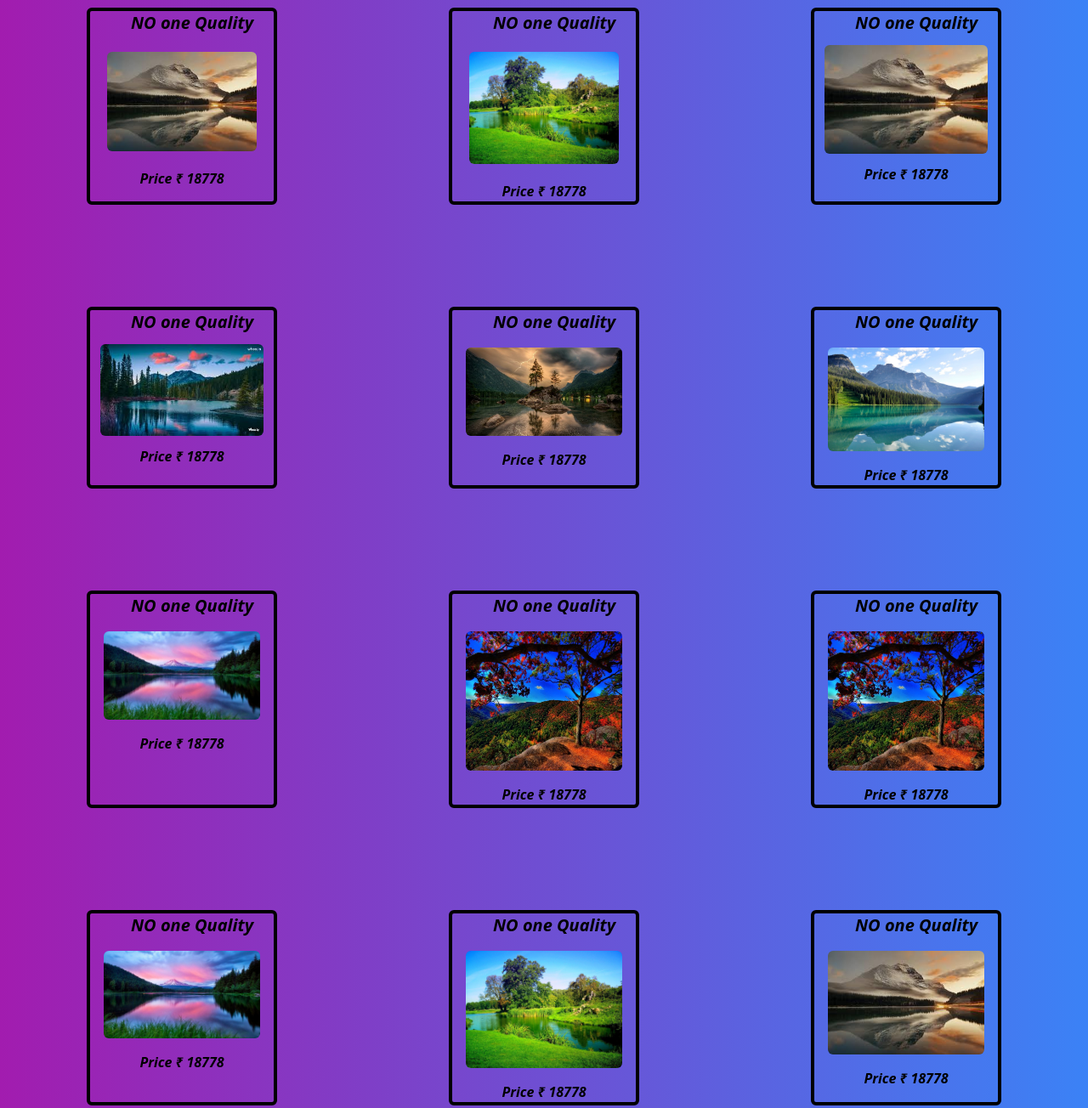
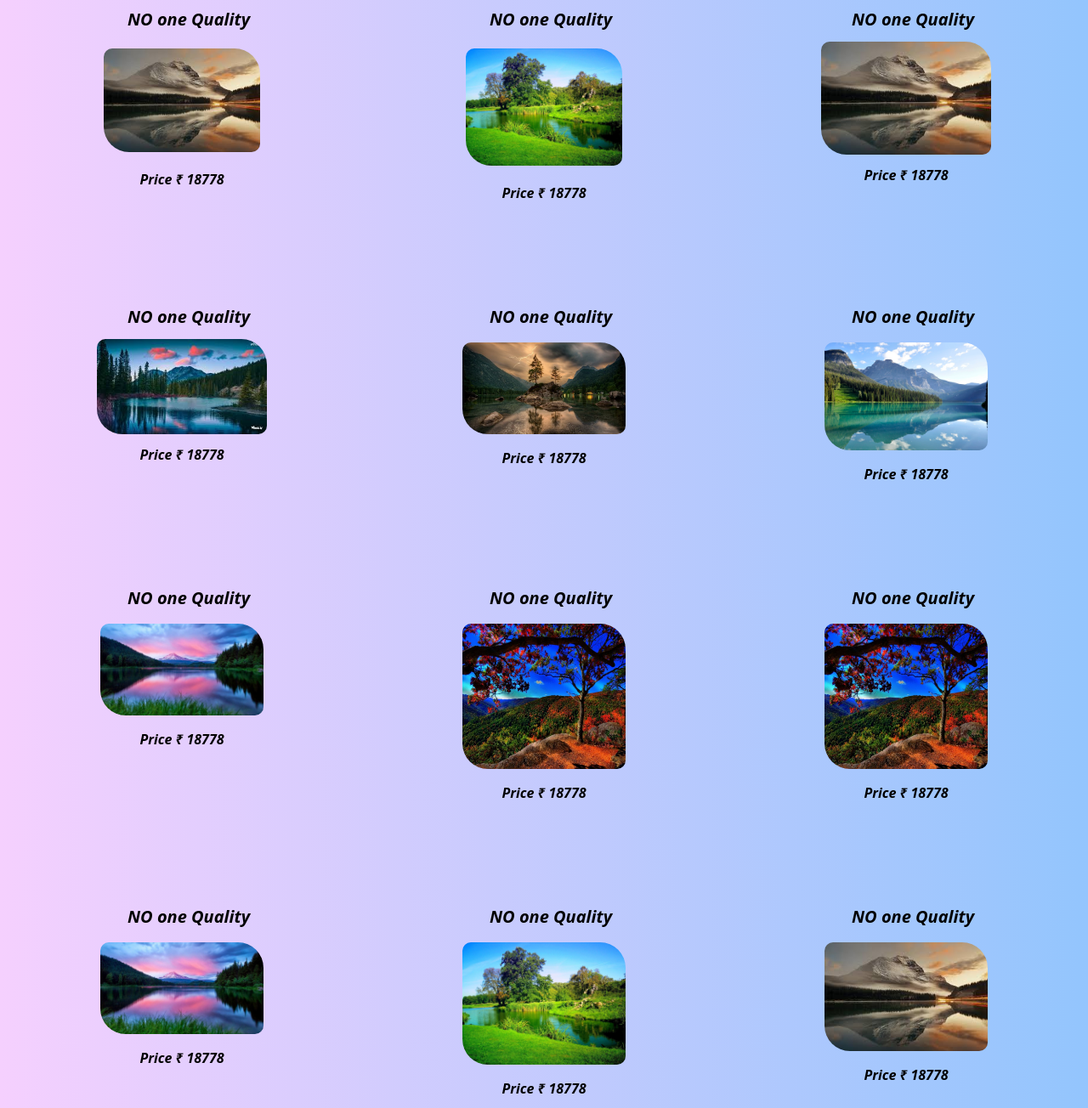
Before and after one commit to swapnil-mirgane/web, a plain HTML site: page index.html in a window 1280 px wide. Shown: the part 144-1448 px from the top of the page at 85% size. Drawn offline with nearby package versions, Linux system fonts and the light colour scheme.

Commit message:
added css class

```diff
--- a/index.html
+++ b/index.html
@@ -6,19 +6,20 @@
     <meta name="viewport" content="width=device-width, initial-scale=1.0">
     <title>Document</title>
     <script src="https://cdn.tailwindcss.com"></script>
+    <link rel="stylesheet" href="./src/style.css">
 
 </head>
-<body class="bg-gray-800">
+<body class="bg-green-100">
     <header>
 
-        <nav class="bg-green-400 w-full  fixed top-0"  >
+        <nav class="bg-green-200 w-full  fixed top-0"  >
 
             <ul class="  flex  gap-7 flex-wrap justify-end font-bold text-xl h-auto">
                 <a href="" class="absolute left-0  ml-5"><img src="./image/logo.jpeg"  alt="" class="w-6 mt-1 ml-5 h-auto rounded-lg "></a>
-                <a href="./index.html"><li class="hover:bg-lime-900  hover:rounded"> home</li></a>
-               <a href="./src/about.html"><li class=" hover:bg-lime-900 hover:rounded">about </li></a>
-                <a href="./src/contac.html"><li class="hover:bg-lime-900 hover:rounded ">Contact</li></a>
-                <a href="./src/login.html"><li class="hover:bg-lime-900 hover:rounded mr-5 ">login</li></a>
+                <a href="./index.html"><li class="hover:bg-lime-600  hover:text-blue-700 hover:transition duration-100 ease-in-out hover:rounded"> home</li></a>
+               <a href="./src/about.html"><li class=" hover:bg-lime-600 hover:text-blue-700 hover:transition duration-100 ease-in-out hover:rounded">about </li></a>
+                <a href="./src/contac.html"><li class="hover:bg-lime-600 hover:text-blue-700 hover:transition duration-100 ease-in-out hover:rounded ">Contact</li></a>
+                <a href="./src/login.html"><li class="hover:bg-lime-600 hover:text-blue-700 hover:transition duration-100 ease-in-out hover:rounded mr-5 ">login</li></a>
 
             </ul>
         </nav>
@@ -39,89 +40,89 @@
         <hr class="  border-b-4 border-black ">
 
 
-       <div class=" flex flex-wrap gap-20 justify-evenly bg-gradient-to-r from-fuchsia-700 to-blue-500 border-b-4 border-black ">
-        <div class="border-4  rounded-md m-5 border-black w-56">
+       <div class=" flex flex-wrap gap-20 justify-evenly bg-gradient-to-r from-fuchsia-200 to-blue-300 border-b-4 border-black ">
+        <div class=" m-5 border-black w-56">
             <div class="font-bold italic text-xl ml-12">NO one Quality</div>
-        <div class=" p-5"><img class="rounded-md" src="./image/nature/11.jpg" alt=""></div>
+        <div class=" p-5"><img class="swa" src="./image/nature/11.jpg" alt=""></div>
         <div class="text-center"><b><i> Price &#x20b9; 18778</i></b></div>
 
         </div>
 
-        <div class="border-4  rounded-md m-5 border-black w-56">
+        <div class=" swa rounded-md m-5  w-56">
             <div class="font-bold italic text-xl ml-12">NO one Quality</div>
-        <div class=" p-5"><img class="rounded-md" src="./image/nature/1.jpg" alt=""></div>
+        <div class=" p-5"><img class="swa" src="./image/nature/1.jpg" alt=""></div>
         <div class="text-center"><b><i> Price &#x20b9; 18778</i></b></div>
         </div>
 
-        <div class="border-4  rounded-md m-5 border-black w-56">
+        <div class=" m-5 border-black w-56">
             <div class="font-bold italic text-xl ml-12">NO one Quality</div>
-        <div class="p-3"><img class="rounded-md" src="./image/nature/11.jpg" alt=""></div>
+        <div class="p-3"><img class="swa" src="./image/nature/11.jpg" alt=""></div>
         <div class="text-center"><b><i> Price &#x20b9; 18778</i></b></div>
         </div>
-        <div class="border-4  rounded-md m-5 border-black w-56">
+        <div class=" m-5 border-black w-56">
             <div class="font-bold italic text-xl ml-12">NO one Quality</div>
-        <div class="p-3"><img class="rounded-md" src="./image/nature/12.jpg" alt=""></div>
+        <div class="p-3"><img class="swa" src="./image/nature/12.jpg" alt=""></div>
         <div class="text-center"><b><i> Price &#x20b9; 18778</i></b></div>
 
         </div>
-        <div class="border-4  rounded-md m-5 border-black w-56">
+        <div class=" m-5 border-black w-56">
             <div class="font-bold italic text-xl ml-12">NO one Quality</div>
-        <div class="p-4"><img class="rounded-md" src="./image/nature/3.jpg" alt=""></div>
+        <div class="p-4"><img class="swa" src="./image/nature/3.jpg" alt=""></div>
         <div class="text-center"><b><i> Price &#x20b9; 18778</i></b></div>
 
         </div>
-        <div class="border-4  rounded-md m-5 border-black w-56">
+        <div class=" m-5 border-black w-56">
             <div class="font-bold italic text-xl ml-12">NO one Quality</div>
-        <div class="p-4"><img class="rounded-md" src="./image/nature/2.jpg" alt=""></div>
+        <div class="p-4"><img class="swa" src="./image/nature/2.jpg" alt=""></div>
         <div class="text-center"><b><i> Price &#x20b9; 18778</i></b></div>
 
         </div>
-        <div class="border-4  rounded-md m-5 border-black w-56">
+        <div class=" m-5 border-black w-56">
             <div class="font-bold italic text-xl ml-12">NO one Quality</div>
-        <div class="p-4"><img class="rounded-md" src="./image/nature/4.jpg" alt=""></div>
+        <div class="p-4"><img class="swa" src="./image/nature/4.jpg" alt=""></div>
         <div class="text-center"><b><i> Price &#x20b9; 18778</i></b></div>
 
         </div>
-        <div class="border-4  rounded-md m-5 border-black w-56">
+        <div class=" m-5 border-black w-56">
             <div class="font-bold italic text-xl ml-12">NO one Quality</div>
-        <div class="p-4"><img class="rounded-md" src="./image/nature/6.jpg" alt=""></div>
+        <div class="p-4"><img class="swa" src="./image/nature/6.jpg" alt=""></div>
         <div class="text-center"><b><i> Price &#x20b9; 18778</i></b></div>
 
         </div>
-        <div class="border-4  rounded-md m-5 border-black w-56">
+        <div class=" m-5 border-black w-56">
             <div class="font-bold italic text-xl ml-12">NO one Quality</div>
-        <div class="p-4"><img class="rounded-md" src="./image/nature/6.jpg" alt=""></div>
+        <div class="p-4"><img class="swa" src="./image/nature/6.jpg" alt=""></div>
         <div class="text-center"><b><i> Price &#x20b9; 18778</i></b></div>
 
         </div>
-        <div class="border-4  rounded-md m-5 border-black w-56">
+        <div class=" m-5 border-black w-56">
             <div class="font-bold italic text-xl ml-12">NO one Quality</div>
-        <div class="p-4"><img class="rounded-md" src="./image/nature/5.jpg" alt=""></div>
+        <div class="p-4"><img class="swa" src="./image/nature/5.jpg" alt=""></div>
         <div class="text-center"><b><i> Price &#x20b9; 18778</i></b></div>
 
         </div>
 
-        <div class="border-4  rounded-md m-5 border-black w-56">
+        <div class="  rounded-md m-5 border-black w-56">
             <div class="font-bold italic text-xl ml-12">NO one Quality</div>
-        <div class="p-4"><img class="rounded-md" src="./image/nature/1.jpg" alt=""></div>
+        <div class="p-4"><img class="swa" src="./image/nature/1.jpg" alt=""></div>
         <div class="text-center"><b><i> Price &#x20b9; 18778</i></b></div>
 
         </div>
 
 
 
-        <div class="border-4  rounded-md m-5 border-black w-56">
+        <div class=" m-5 border-black w-56">
             <div class="font-bold italic text-xl ml-12">NO one Quality</div>
-        <div class="p-4"><img class="rounded-md" src="./image/nature/11.jpg" alt=""></div>
+        <div class="p-4"><img class="swa" src="./image/nature/11.jpg" alt=""></div>
         <div class="text-center"><b><i> Price &#x20b9; 18778</i></b></div>
 
         </div>
 
 
 
-        <div class="border-4  rounded-md m-5 border-black w-56">
+        <div class=" m-5 border-black w-56">
             <div class="font-bold italic text-xl ml-12">NO one Quality</div>
-        <div class="p-4"><img class="rounded-md" src="./image/nature/8.jpg" alt=""></div>
+        <div class="p-4"><img class="swa" src="./image/nature/8.jpg" alt=""></div>
         <div class="text-center"><b><i> Price &#x20b9; 18778</i></b></div>
 
         </div>
@@ -130,7 +131,7 @@
 
 
 <div>
-    <p class="pl-40 pt-40 pr-40 font-bold pb-40 text-xl italic bg-pink-400">We support the world s leading brands, institutions, events and trademarks through professional licensing management. By connecting our clients with properties interested in partnering as licensees, we help them monetize their intellectual property while creating new avenues for marketing and promotion.
+    <p class="pl-40 pt-40 pr-40 font-bold pb-40 text-xl italic bg-pink-200">We support the world s leading brands, institutions, events and trademarks through professional licensing management. By connecting our clients with properties interested in partnering as licensees, we help them monetize their intellectual property while creating new avenues for marketing and promotion.
 
         We assist in navigating terms and conditions, consult on creative and strategic development and manage relationships at every step of the licensing process to help build partnerships that generate revenue and consumer loyalty for all parties.
 
@@ -152,7 +153,7 @@
 
     </section>
     <FOOter>
-        <div class=" bg-gradient-to-r from-blue-300 to-pink-500 grid grid-cols-3 gap-8 font-bold">
+        <div class=" r grid grid-cols-3 gap-8 font-bold">
                <div>
                 AbeBooks Books, art & collectibles
                     <div>
--- /dev/null
+++ b/src/style.css
@@ -0,0 +1,6 @@
+.swa{
+    border-radius: 10px 30px ;
+}
+.sw{
+    background-image: -webkit-radial-gradient(rgb(239, 53, 53) ,rgb(32, 227, 32) ,rgb(100, 100, 236), rgb(105, 227, 11) );
+}
```
